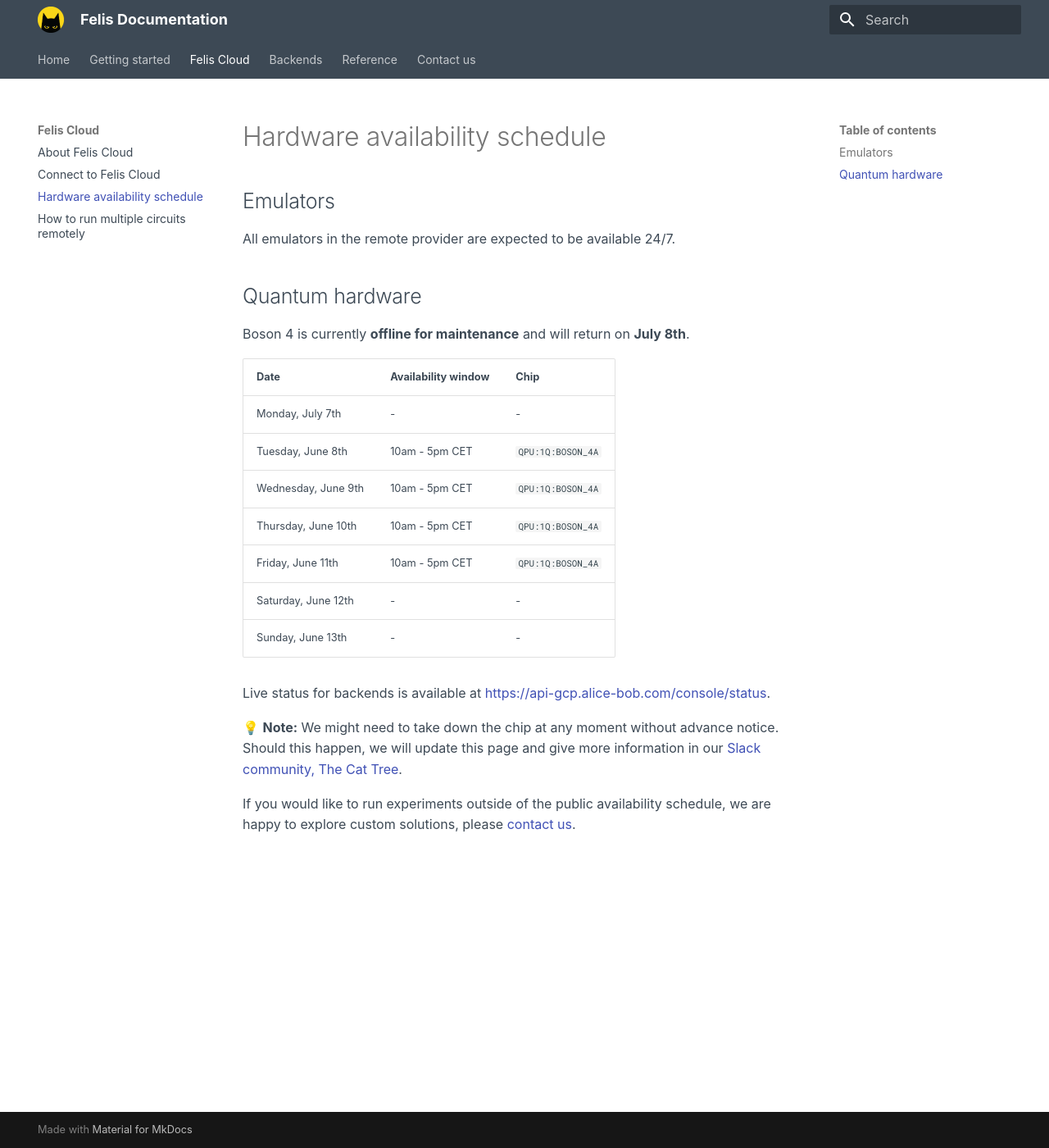
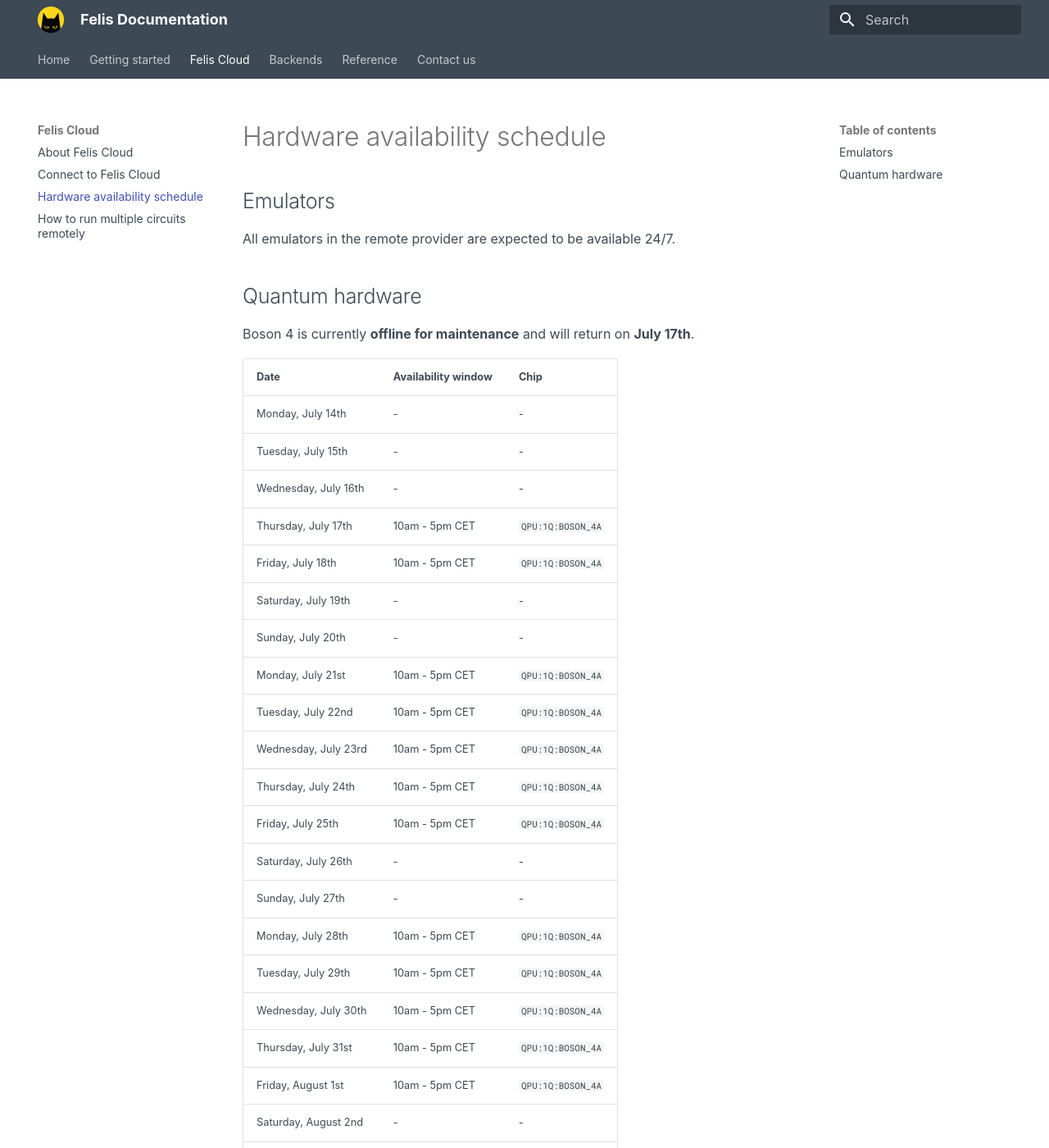
Before and after one commit to Alice-Bob-SW/felis, an MkDocs documentation site: the page built from docs/felis_cloud/hardware_availability_schedule.md, in a window 1280 px wide and 1400 px high. Shown: the whole window at 82% size. Built offline with MkDocs 1.6.1 and Material for MkDocs 9.7.7, drawn with Linux system fonts in a browser that asks for light colours.

Commit message:
Updated schedule

```diff
--- a/docs/felis_cloud/hardware_availability_schedule.md
+++ b/docs/felis_cloud/hardware_availability_schedule.md
@@ -6,18 +6,31 @@
 
 ## Quantum hardware
 
-Boson 4 is currently **offline for maintenance** and will return on **July 8th**.
+Boson 4 is currently **offline for maintenance** and will return on **July 17th**.
 
 | Date | Availability window | Chip |
 | --- | --- | --- |
-| Monday, July 7th | - | - |
-| Tuesday, June 8th | 10am - 5pm CET | `QPU:1Q:BOSON_4A` |
-| Wednesday, June 9th | 10am - 5pm CET | `QPU:1Q:BOSON_4A` |
-| Thursday, June 10th | 10am - 5pm CET | `QPU:1Q:BOSON_4A` |
-| Friday, June 11th | 10am - 5pm CET | `QPU:1Q:BOSON_4A` |
-| Saturday, June 12th | - | - |
-| Sunday, June 13th | - | - |
-
+| Monday, July 14th | - | - |
+| Tuesday, July 15th | - | - |
+| Wednesday, July 16th | - | - |
+| Thursday, July 17th | 10am - 5pm CET | `QPU:1Q:BOSON_4A` |
+| Friday, July 18th | 10am - 5pm CET | `QPU:1Q:BOSON_4A` |
+| Saturday, July 19th | - | - |
+| Sunday, July 20th | - | - |
+| Monday, July 21st | 10am - 5pm CET | `QPU:1Q:BOSON_4A` |
+| Tuesday, July 22nd | 10am - 5pm CET | `QPU:1Q:BOSON_4A` |
+| Wednesday, July 23rd | 10am - 5pm CET | `QPU:1Q:BOSON_4A` |
+| Thursday, July 24th | 10am - 5pm CET | `QPU:1Q:BOSON_4A` |
+| Friday, July 25th | 10am - 5pm CET | `QPU:1Q:BOSON_4A` |
+| Saturday, July 26th | - | - |
+| Sunday, July 27th | - | - |
+| Monday, July 28th | 10am - 5pm CET | `QPU:1Q:BOSON_4A` |
+| Tuesday, July 29th | 10am - 5pm CET | `QPU:1Q:BOSON_4A` |
+| Wednesday, July 30th | 10am - 5pm CET | `QPU:1Q:BOSON_4A` |
+| Thursday, July 31st | 10am - 5pm CET | `QPU:1Q:BOSON_4A` |
+| Friday, August 1st | 10am - 5pm CET | `QPU:1Q:BOSON_4A` |
+| Saturday, August 2nd | - | - |
+| Sunday, August 3rd | - | - |
 
 Live status for backends is available at [https://api-gcp.alice-bob.com/console/status](https://api-gcp.alice-bob.com/console/status).
 
```
